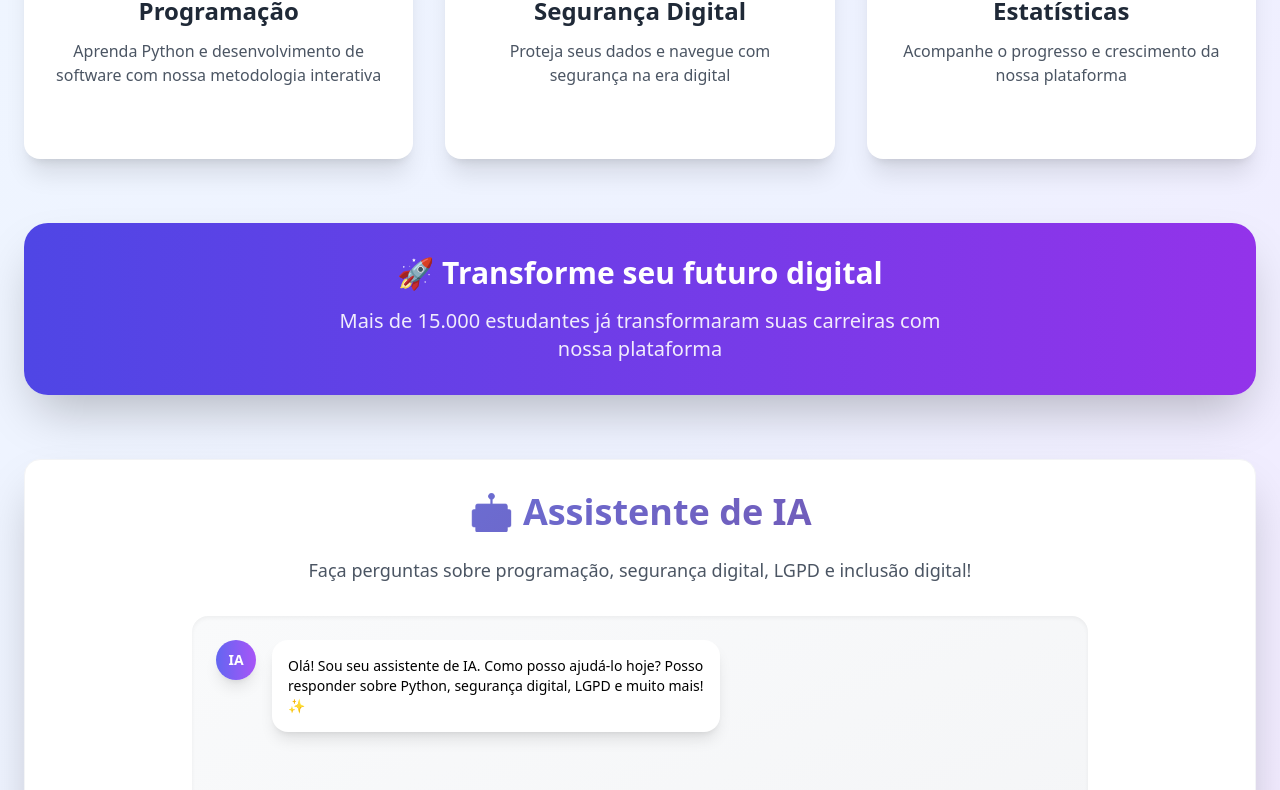
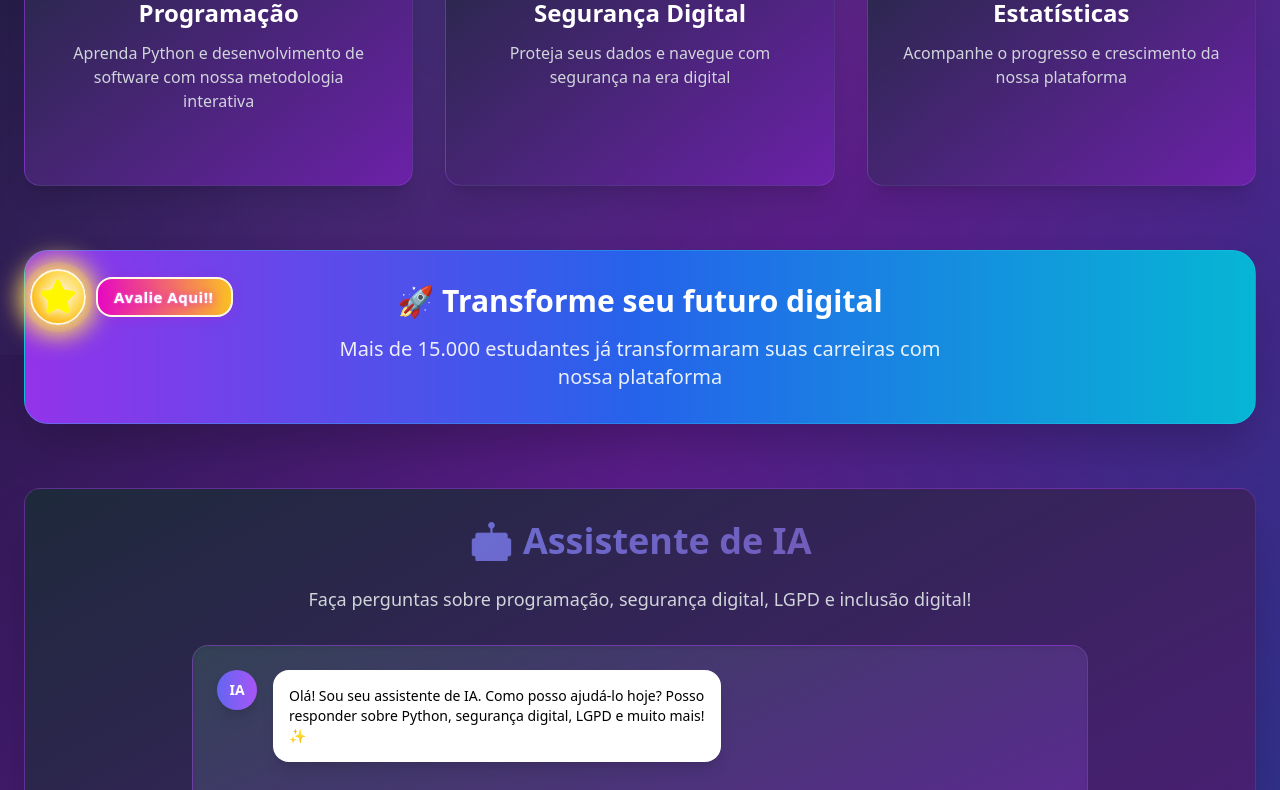
Before and after one commit to sosaboy82/front-end-unip-pim, a plain HTML site: page index.html in a window 1280 px wide. Shown: the part 445-1235 px from the top of the page. Drawn offline with nearby package versions, Linux system fonts and the light colour scheme.

Commit message:
Update index.html

```diff
--- a/index.html
+++ b/index.html
@@ -3,11 +3,30 @@
 <head>
     <meta charset="UTF-8">
     <meta name="viewport" content="width=device-width, initial-scale=1.0">
-    <title>Plataforma Educacional - Inclusão Digital</title>
+    <title>ConectaEdu - Inclusão Digital</title>
     <script src="https://cdn.tailwindcss.com"></script>
     <script src="https://cdnjs.cloudflare.com/ajax/libs/Chart.js/3.9.1/chart.min.js"></script>
     <link rel="stylesheet" href="https://cdnjs.cloudflare.com/ajax/libs/font-awesome/6.4.0/css/all.min.css">
     <style>
+        /* Efeito neon para elementos importantes */
+        .neon-glow {
+            box-shadow: 0 0 20px rgba(139, 92, 246, 0.5), 0 0 40px rgba(59, 130, 246, 0.3);
+        }
+
+        /* Background com padrão futurista */
+        body::before {
+            content: '';
+            position: fixed;
+            top: 0;
+            left: 0;
+            width: 100%;
+            height: 100%;
+            background: radial-gradient(circle at 20% 80%, rgba(120, 119, 198, 0.1) 0%, transparent 50%),
+                        radial-gradient(circle at 80% 20%, rgba(255, 119, 198, 0.1) 0%, transparent 50%),
+                        radial-gradient(circle at 40% 40%, rgba(120, 219, 255, 0.1) 0%, transparent 50%);
+            pointer-events: none;
+            z-index: -1;
+        }
         @keyframes float {
             0%, 100% { transform: translateY(0px); }
             50% { transform: translateY(-10px); }
@@ -94,31 +113,38 @@
                 height: 384px;
             }
         }
+
     </style>
 </head>
-<body class="bg-gradient-to-br from-blue-50 via-indigo-50 to-purple-100 min-h-screen">
+<body class="bg-gradient-to-br from-slate-900 via-purple-900 to-blue-900 min-h-screen">
     <!-- Header -->
-    <header class="bg-white shadow-xl relative overflow-hidden">
+    <header class="bg-gradient-to-r from-slate-800 to-purple-800 shadow-2xl relative overflow-hidden border-b border-purple-500/30">
         <div class="absolute inset-0 bg-gradient-to-r from-indigo-500/5 to-purple-500/5"></div>
         <div class="container mx-auto px-4 sm:px-6 py-6 sm:py-8 relative">
             <div class="text-center">
                 <div class="float-animation inline-block mb-4">
-                    <h1 class="text-3xl sm:text-4xl md:text-5xl lg:text-6xl font-bold gradient-text">
-                        🎓 Plataforma Educacional - PIM UNIP
+                    <h1 class="text-3xl sm:text-4xl md:text-5xl lg:text-6xl font-bold text-transparent bg-clip-text bg-gradient-to-r from-cyan-400 via-purple-300 to-blue-400">
+                        🎓 ConectaEdu - Plataforma Educacional
                     </h1>
                 </div>
-                <p class="text-lg sm:text-xl text-gray-700 mt-4 max-w-3xl mx-auto leading-relaxed px-4">
+                <p class="text-lg sm:text-xl text-gray-200 mt-4 max-w-3xl mx-auto leading-relaxed px-4">
                     Educação Digital Segura — Para Inclusão Digital e Proteção de Dados
                 </p>
                 <div class="mt-6 sm:mt-8">
-                    <button onclick="scrollToContentPequeno()" class="pulse-glow bg-gradient-to-r from-indigo-600 to-purple-600 text-white px-6 sm:px-8 py-3 sm:py-4 rounded-full font-semibold text-base sm:text-lg shadow-lg hover:shadow-xl transition-all duration-300 transform hover:scale-105">
+                    <button onclick="scrollToContentPequeno()" class="pulse-glow bg-gradient-to-r from-purple-600 to-cyan-500 text-white px-6 sm:px-8 py-3 sm:py-4 rounded-full font-semibold text-base sm:text-lg shadow-lg hover:shadow-xl transition-all duration-300 transform hover:scale-105">
                         <i class="fas fa-arrow-down mr-2"></i>
-                        Acesse clicando nos cards abaixo!
+                        Acesse clicando nos cards abaixo
                     </button>
                 </div>
             </div>
         </div>
     </header>
+      <div vw class="enabled">
+    <div vw-access-button class="active"></div>
+    <div vw-plugin-wrapper>
+      <div class="vw-plugin-top-wrapper"></div>
+    </div>
+  </div>
 
     <!-- Botão de scroll flutuante -->
     <button id="scrollBtn" class="scroll-down-btn hidden" onclick="scrollToContent()" title="Ver conteúdo abaixo">
@@ -130,12 +156,12 @@
         <!-- Navigation Cards -->
         <div class="grid sm:grid-cols-2 lg:grid-cols-3 gap-6 sm:gap-8 mb-12 sm:mb-16">
             <!-- Programação Card -->
-            <div class="bg-white rounded-2xl shadow-xl hover:shadow-2xl transition-all duration-500 transform hover:-translate-y-3 cursor-pointer group overflow-hidden" onclick="showSection('programacao')">
+            <div class="bg-gradient-to-br from-slate-800 to-purple-800 border border-purple-500/30 rounded-2xl shadow-xl hover:shadow-2xl hover:shadow-purple-500/25 transition-all duration-500 transform hover:-translate-y-3 cursor-pointer group overflow-hidden" onclick="showSection('programacao')">
                 <div class="absolute inset-0 bg-gradient-to-br from-blue-500/10 to-indigo-500/10 opacity-0 group-hover:opacity-100 transition-opacity duration-300"></div>
                 <div class="p-6 sm:p-8 text-center relative">
                     <div class="text-4xl sm:text-6xl mb-4 sm:mb-6 transform group-hover:scale-110 transition-transform duration-300">🧑‍💻</div>
-                    <h3 class="text-xl sm:text-2xl font-bold text-gray-800 mb-3">Programação</h3>
-                    <p class="text-sm sm:text-base text-gray-600 leading-relaxed">Aprenda Python e desenvolvimento de software com nossa metodologia interativa</p>
+                    <h3 class="text-xl sm:text-2xl font-bold text-white mb-3">Programação</h3>
+                    <p class="text-sm sm:text-base text-gray-300 leading-relaxed">Aprenda Python e desenvolvimento de software com nossa metodologia interativa</p>
                     <button
         class="mt-4 text-indigo-600 font-semibold opacity-0 group-hover:opacity-100 transition-opacity duration-300 text-sm sm:text-base underline focus:outline-none"
         style="background: none; border: none; cursor: pointer;"
@@ -146,12 +172,12 @@
             </div>
 
             <!-- Segurança Digital Card -->
-            <div class="bg-white rounded-2xl shadow-xl hover:shadow-2xl transition-all duration-500 transform hover:-translate-y-3 cursor-pointer group overflow-hidden" onclick="showSection('seguranca')">
+            <div class="bg-gradient-to-br from-slate-800 to-purple-800 border border-purple-500/30 rounded-2xl shadow-xl hover:shadow-2xl hover:shadow-purple-500/25 transition-all duration-500 transform hover:-translate-y-3 cursor-pointer group overflow-hidden" onclick="showSection('seguranca')">
                 <div class="absolute inset-0 bg-gradient-to-br from-red-500/10 to-pink-500/10 opacity-0 group-hover:opacity-100 transition-opacity duration-300"></div>
                 <div class="p-6 sm:p-8 text-center relative">
                     <div class="text-4xl sm:text-6xl mb-4 sm:mb-6 transform group-hover:scale-110 transition-transform duration-300">🔐</div>
-                    <h3 class="text-xl sm:text-2xl font-bold text-gray-800 mb-3">Segurança Digital</h3>
-                    <p class="text-sm sm:text-base text-gray-600 leading-relaxed">Proteja seus dados e navegue com segurança na era digital</p>
+                    <h3 class="text-xl sm:text-2xl font-bold text-white mb-3">Segurança Digital</h3>
+                    <p class="text-sm sm:text-base text-gray-300 leading-relaxed">Proteja seus dados e navegue com segurança na era digital</p>
                     <button
         class="mt-4 text-red-600 font-semibold opacity-0 group-hover:opacity-100 transition-opacity duration-300 text-sm sm:text-base underline focus:outline-none"
         style="background: none; border: none; cursor: pointer;"
@@ -162,12 +188,12 @@
             </div>
 
             <!-- Estatísticas Card -->
-            <div class="bg-white rounded-2xl shadow-xl hover:shadow-2xl transition-all duration-500 transform hover:-translate-y-3 cursor-pointer group overflow-hidden sm:col-span-2 lg:col-span-1" onclick="showSection('estatisticas')">
+            <div class="bg-gradient-to-br from-slate-800 to-purple-800 border border-purple-500/30 rounded-2xl shadow-xl hover:shadow-2xl hover:shadow-purple-500/25 transition-all duration-500 transform hover:-translate-y-3 cursor-pointer group overflow-hidden" onclick="showSection('estatisticas')">
                 <div class="absolute inset-0 bg-gradient-to-br from-green-500/10 to-emerald-500/10 opacity-0 group-hover:opacity-100 transition-opacity duration-300"></div>
                 <div class="p-6 sm:p-8 text-center relative">
                     <div class="text-4xl sm:text-6xl mb-4 sm:mb-6 transform group-hover:scale-110 transition-transform duration-300">📊</div>
-                    <h3 class="text-xl sm:text-2xl font-bold text-gray-800 mb-3">Estatísticas</h3>
-                    <p class="text-sm sm:text-base text-gray-600 leading-relaxed">Acompanhe o progresso e crescimento da nossa plataforma</p>
+                    <h3 class="text-xl sm:text-2xl font-bold text-white mb-3">Estatísticas</h3>
+                    <p class="text-sm sm:text-base text-gray-300 leading-relaxed">Acompanhe o progresso e crescimento da nossa plataforma</p>
                     <button
         class="mt-4 text-green-600 font-semibold opacity-0 group-hover:opacity-100 transition-opacity duration-300 text-sm sm:text-base underline focus:outline-none"
         style="background: none; border: none; cursor: pointer;"
@@ -179,22 +205,24 @@
         </div>
 
         <!-- Seção de destaque -->
-        <div class="bg-gradient-to-r from-indigo-600 to-purple-600 rounded-3xl p-6 sm:p-8 mb-12 sm:mb-16 text-white text-center shadow-2xl">
+        <div class="bg-gradient-to-r from-purple-600 via-blue-600 to-cyan-500 rounded-3xl p-6 sm:p-8 mb-12 sm:mb-16 text-white text-center shadow-2xl border border-cyan-400/30">
             <h2 class="text-2xl sm:text-3xl font-bold mb-4">🚀 Transforme seu futuro digital</h2>
             <p class="text-lg sm:text-xl opacity-90 max-w-2xl mx-auto px-4">
                 Mais de 15.000 estudantes já transformaram suas carreiras com nossa plataforma
             </p>
         </div>
 
+
+
         <!-- Content Sections -->
 
         <!-- Programação Section -->
-        <div id="programacao-section" class="hidden bg-white rounded-2xl shadow-2xl p-4 sm:p-8 mb-8 border border-gray-100">
+        <div id="programacao-section" class="hidden bg-gradient-to-br from-slate-800 to-purple-900 rounded-2xl shadow-2xl p-4 sm:p-8 mb-8 border border-purple-500/30">
             <div class="flex items-center mb-6 sm:mb-8">
                 <button onclick="hideAllSections()" class="mr-4 sm:mr-6 text-indigo-600 hover:text-indigo-800 bg-indigo-50 hover:bg-indigo-100 p-2 sm:p-3 rounded-full transition-colors">
                     <i class="fas fa-arrow-left text-lg sm:text-xl"></i>
                 </button>
-                <h2 class="text-2xl sm:text-3xl lg:text-4xl font-bold gradient-text">🧑‍💻 Programação</h2>
+                <h2 class="text-2xl sm:text-3xl lg:text-4xl font-bold text-transparent bg-clip-text bg-gradient-to-r from-cyan-400 to-purple-300">🧑‍💻 Programação</h2>
             </div>
 
             <div class="mb-6 sm:mb-8">
@@ -226,11 +254,11 @@
             </div>
 
             <div class="grid lg:grid-cols-2 gap-6 sm:gap-8">
-                <div class="bg-gradient-to-br from-indigo-50 to-blue-50 rounded-2xl p-6 sm:p-8 shadow-lg">
-                    <h4 class="font-bold text-lg sm:text-xl mb-4 text-indigo-800">📚 Módulos do Curso</h4>
+                <div class="bg-gradient-to-br from-slate-700 to-blue-800 rounded-2xl p-6 sm:p-8 shadow-lg border border-blue-400/30">
+                    <h4 class="font-bold text-lg sm:text-xl mb-4 text-cyan-300">📚 Módulos do Curso</h4>
                     <ul class="space-y-3">
-                        <li class="flex items-center"><span class="text-green-500 mr-3 text-base sm:text-lg">✓</span> <span class="text-gray-700 text-sm sm:text-base">Introdução ao Python</span></li>
-                        <li class="flex items-center"><span class="text-green-500 mr-3 text-base sm:text-lg">✓</span> <span class="text-gray-700 text-sm sm:text-base">Variáveis e Tipos de Dados</span></li>
+                        <li class="flex items-center"><span class="text-green-500 mr-3 text-base sm:text-lg">✓</span> <span class="text-gray-200 text-sm sm:text-base">Introdução ao Python</span></li>
+                        <li class="flex items-center"><span class="text-green-500 mr-3 text-base sm:text-lg">✓</span> <span class="text-gray-200 text-sm sm:text-base">Variáveis e Tipos de Dados</span></li>
                         <li class="flex items-center"><span class="text-gray-400 mr-3 text-base sm:text-lg">○</span> <span class="text-gray-500 text-sm sm:text-base">Estruturas de Controle</span></li>
                         <li class="flex items-center"><span class="text-gray-400 mr-3 text-base sm:text-lg">○</span> <span class="text-gray-500 text-sm sm:text-base">Funções e Módulos</span></li>
                         <li class="flex items-center"><span class="text-gray-400 mr-3 text-base sm:text-lg">○</span> <span class="text-gray-500 text-sm sm:text-base">Programação Orientada a Objetos</span></li>
@@ -259,7 +287,7 @@
                 <button onclick="hideAllSections()" class="mr-4 sm:mr-6 text-indigo-600 hover:text-indigo-800 bg-indigo-50 hover:bg-indigo-100 p-2 sm:p-3 rounded-full transition-colors">
                     <i class="fas fa-arrow-left text-lg sm:text-xl"></i>
                 </button>
-                <h2 class="text-2xl sm:text-3xl lg:text-4xl font-bold gradient-text">🔐 Segurança Digital</h2>
+                <h2 class="text-2xl sm:text-3xl lg:text-4xl font-bold text-transparent bg-clip-text bg-gradient-to-r from-cyan-400 to-purple-300">🔐 Segurança Digital</h2>
             </div>
 
             <div class="grid lg:grid-cols-2 gap-6 sm:gap-8">
@@ -315,7 +343,7 @@
                 <button onclick="hideAllSections()" class="mr-4 sm:mr-6 text-indigo-600 hover:text-indigo-800 bg-indigo-50 hover:bg-indigo-100 p-2 sm:p-3 rounded-full transition-colors">
                     <i class="fas fa-arrow-left text-lg sm:text-xl"></i>
                 </button>
-                <h2 class="text-2xl sm:text-3xl lg:text-4xl font-bold gradient-text">📊 Estatísticas da Plataforma</h2>
+                <h2 class="text-2xl sm:text-3xl lg:text-4xl font-bold text-transparent bg-clip-text bg-gradient-to-r from-cyan-400 to-purple-300">📊 Estatísticas da Plataforma</h2>
             </div>
 
             <div class="stats-grid grid grid-cols-2 lg:grid-cols-4 gap-4 sm:gap-6 mb-8 sm:mb-12">
@@ -350,17 +378,17 @@
         </div>
 
         <!-- Assistente de IA Section -->
-        <div class="bg-white rounded-2xl shadow-2xl p-4 sm:p-8 border border-gray-100">
+        <div class="bg-gradient-to-br from-slate-800 to-purple-900 rounded-2xl shadow-2xl p-4 sm:p-8 border border-purple-500/30">
             <h2 class="text-2xl sm:text-3xl lg:text-4xl font-bold gradient-text mb-4 sm:mb-6 text-center">
                 🤖 Assistente de IA
             </h2>
-            <p class="text-gray-600 text-center mb-6 sm:mb-8 text-base sm:text-lg px-4">
+            <p class="text-gray-300 text-center mb-6 sm:mb-8 text-base sm:text-lg px-4">
                 Faça perguntas sobre programação, segurança digital, LGPD e inclusão digital!
             </p>
 
             <!-- Chat Container -->
             <div class="max-w-4xl mx-auto">
-                <div id="chat-messages" class="chat-container bg-gradient-to-br from-gray-50 to-gray-100 rounded-2xl p-4 sm:p-6 h-64 sm:h-96 overflow-y-auto mb-4 sm:mb-6 space-y-4 shadow-inner">
+                <div id="chat-messages" class="chat-container bg-gradient-to-br from-slate-700 to-purple-800 rounded-2xl p-4 sm:p-6 h-64 sm:h-96 overflow-y-auto mb-4 sm:mb-6 space-y-4 shadow-inner border border-purple-400/20">
                     <div class="flex items-start space-x-3 sm:space-x-4">
                         <div class="bg-gradient-to-r from-indigo-500 to-purple-500 text-white rounded-full w-8 h-8 sm:w-10 sm:h-10 flex items-center justify-center text-xs sm:text-sm font-bold shadow-lg flex-shrink-0">
                             IA
@@ -382,7 +410,7 @@
                     >
                     <button
                         onclick="sendMessage()"
-                        class="bg-gradient-to-r from-indigo-600 to-purple-600 hover:from-indigo-700 hover:to-purple-700 text-white px-6 sm:px-8 py-3 sm:py-4 rounded-2xl font-medium transition-all shadow-lg hover:shadow-xl transform hover:scale-105 text-sm sm:text-base w-full sm:w-auto"
+                        class="bg-gradient-to-r from-purple-600 to-cyan-500 hover:from-indigo-700 hover:to-purple-700 text-white px-6 sm:px-8 py-3 sm:py-4 rounded-2xl font-medium transition-all shadow-lg hover:shadow-xl transform hover:scale-105 text-sm sm:text-base w-full sm:w-auto"
                         id="send-button"
                     >
                         <i class="fas fa-paper-plane mr-2"></i>
@@ -400,13 +428,19 @@
     </main>
 
     <!-- Footer -->
-    <footer class="bg-white shadow-lg mt-12 sm:mt-16 py-6 sm:py-8">
+    <footer class="bg-gradient-to-r from-slate-900 to-purple-900 shadow-lg mt-12 sm:mt-16 py-6 sm:py-8 border-t border-purple-500/30">
         <div class="container mx-auto px-4 sm:px-6 text-center">
-            <p class="text-gray-600 text-sm sm:text-base mb-2">© 2025 Plataforma Educacional. Todos os direitos reservados.</p>
-            <p class="text-gray-500 text-xs sm:text-sm">Desenvolvido com ❤️ por nossa equipe dedicada</p>
+            <p class="text-gray-300 text-sm sm:text-base mb-2">© 2025 ConectaEdu. Todos os direitos reservados.</p>
+            <p class="text-gray-400 text-xs sm:text-sm">Desenvolvido com ❤️ por nossa equipe dedicada</p>
         </div>
+    </footer>
 
-<script>
+    <!-- VLibras Plugin (fora do footer, antes do </body>) -->
+    <script src="https://vlibras.gov.br/app/vlibras-plugin.js"></script>
+    <script>
+      new window.VLibras.Widget('https://vlibras.gov.br/app');
+    </script>
+    <script>
         // Configuração da API
         const API_BASE_URL = 'https://api-unip-pim.onrender.com';
 
@@ -659,5 +693,61 @@ function scrollToContentGrande() {
     }
 }
     </script>
+
+    <!-- Bolinha de avaliação fixa mais bonita e vibrante -->
+<a href="https://forms.gle/qQLUXB3msTXVwnXa6" target="_blank"
+   class="avaliacao-bolinha"
+   title="Avalie aqui"
+   style="
+      position: fixed;
+      bottom: 30px;
+      left: 30px;
+      z-index: 1100;
+      display: flex;
+      align-items: center;
+      text-decoration: none;
+      font-family: inherit;
+   ">
+  <span style="
+      display: flex;
+      align-items: center;
+      justify-content: center;
+      width: 56px;
+      height: 56px;
+      border-radius: 50%;
+      background: radial-gradient(circle at 60% 40%, #fffbe6 0%, #ffe066 40%, #fbbf24 70%, #f59e42 100%);
+      box-shadow: 0 0 24px 8px #ffe066, 0 4px 24px rgba(251,191,36,0.5), 0 0 0 6px rgba(251,191,36,0.15);
+      font-size: 2.1rem;
+      color: #fff;
+      animation: pulse-star 1.8s infinite;
+      border: 2.5px solid #fffbe6;
+      margin-right: 10px;
+   ">
+    <i class="fas fa-star" style="color: #fff700; text-shadow: 0 0 8px #fffbe6, 0 0 18px #fbbf24;"></i>
+  </span>
+  <span style="
+      position: relative;
+      background: linear-gradient(90deg, #e608c1 0%, #fbbf24 100%);
+      color: #fff;
+      padding: 7px 18px 7px 16px;
+      border-radius: 16px;
+      font-size: 15px;
+      font-weight: 700;
+      box-shadow: 0 2px 12px rgba(230,8,193,0.18);
+      letter-spacing: 0.5px;
+      white-space: nowrap;
+      text-shadow: 0 1px 8px #e608c1, 0 0 2px #fff;
+      border: 2px solid #fffbe6;
+   ">
+    Avalie Aqui!!
+  </span>
+</a>
+
+<style>
+@keyframes pulse-star {
+  0%, 100% { box-shadow: 0 0 24px 8px #ffe066, 0 4px 24px rgba(251,191,36,0.5), 0 0 0 6px rgba(251,191,36,0.15);}
+  50% { box-shadow: 0 0 36px 16px #ffe066, 0 8px 32px rgba(251,191,36,0.7), 0 0 0 12px rgba(251,191,36,0.22);}
+}
+</style>
 </body>
 </html>
```
